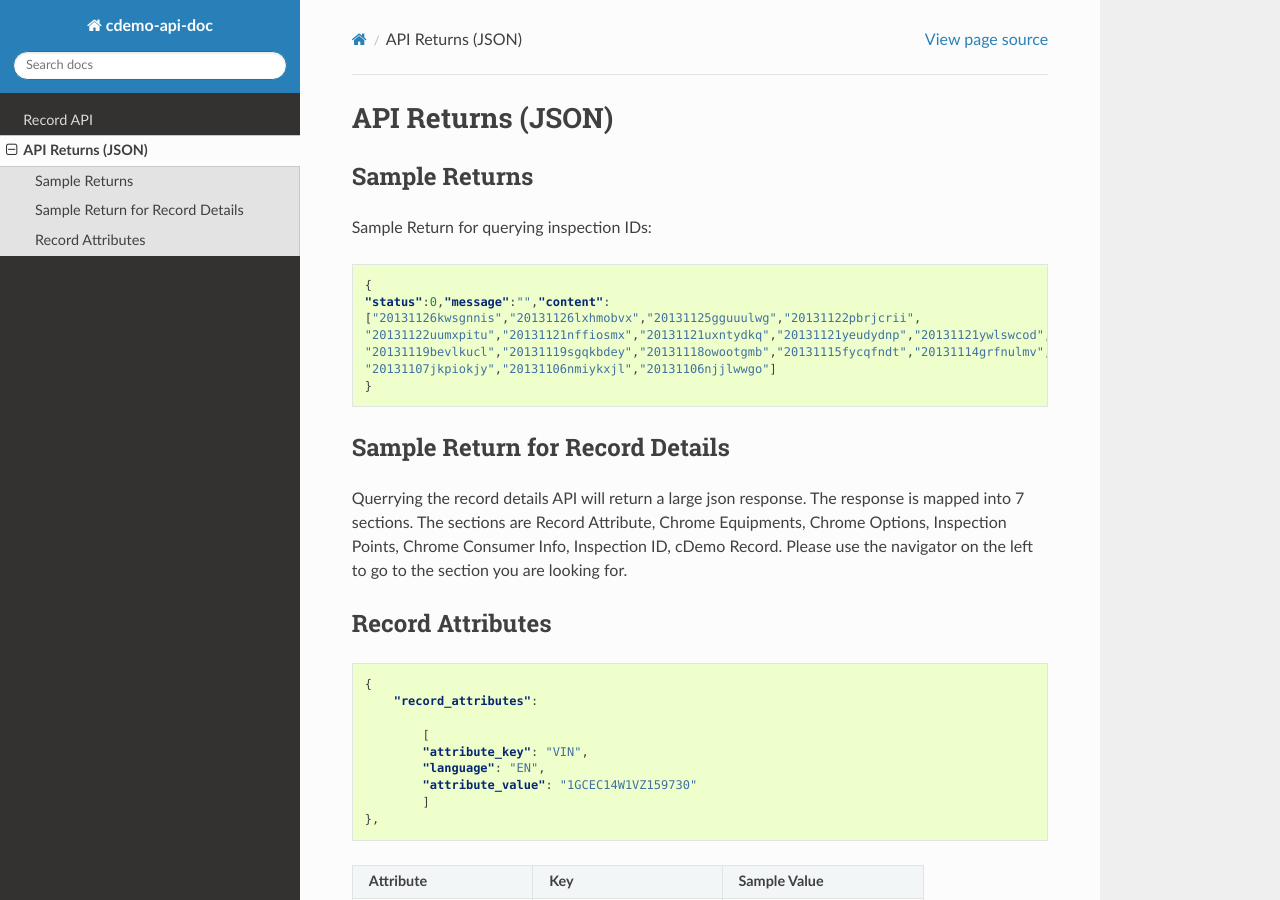
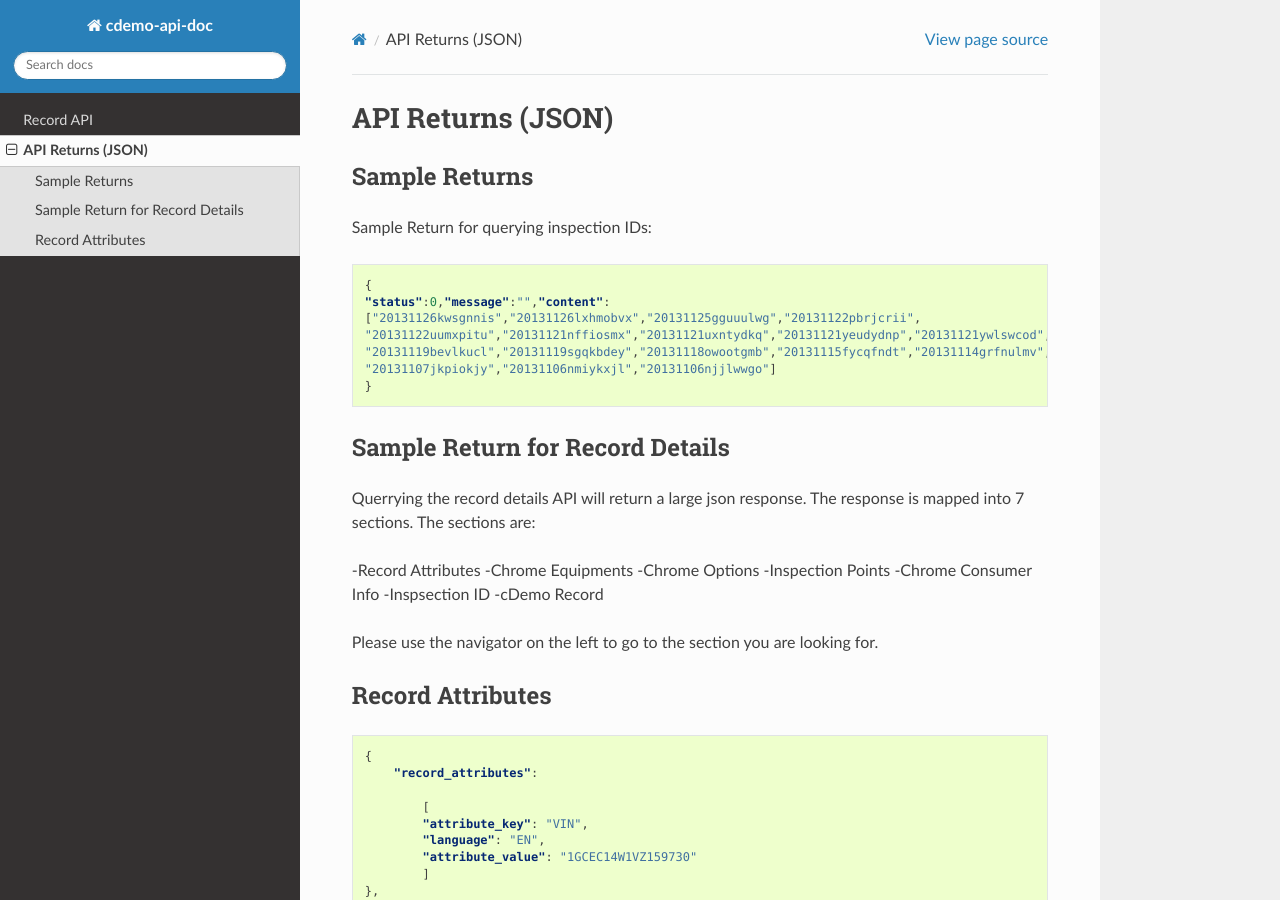
Before and after one commit to cdemomobilesolutions/apidoc, a Sphinx documentation site: the page built from source/api_returns.rst, in a window 1280 px wide and 900 px high. Built offline with Sphinx 7.4.7 and the Read the Docs theme 2.0.0, drawn with Linux system fonts in a browser that asks for light colours.

Commit message:
Record Attribute Done

```diff
--- a/source/api_returns.rst
+++ b/source/api_returns.rst
@@ -21,8 +21,17 @@
 Sample Return for Record Details
 ==========================================
 
-Querrying the record details API will return a large json response. The response is mapped into 7 sections. The sections are Record Attribute, Chrome Equipments, Chrome Options, Inspection
-Points, Chrome Consumer Info, Inspection ID, cDemo Record. Please use the navigator on the left to go to the section you are looking for.
+Querrying the record details API will return a large json response. The response is mapped into 7 sections. The sections are:
+
+-Record Attributes
+-Chrome Equipments
+-Chrome Options
+-Inspection Points
+-Chrome Consumer Info
+-Inspsection ID
+-cDemo Record
+
+Please use the navigator on the left to go to the section you are looking for.
 
 Record Attributes
 ==================
```
